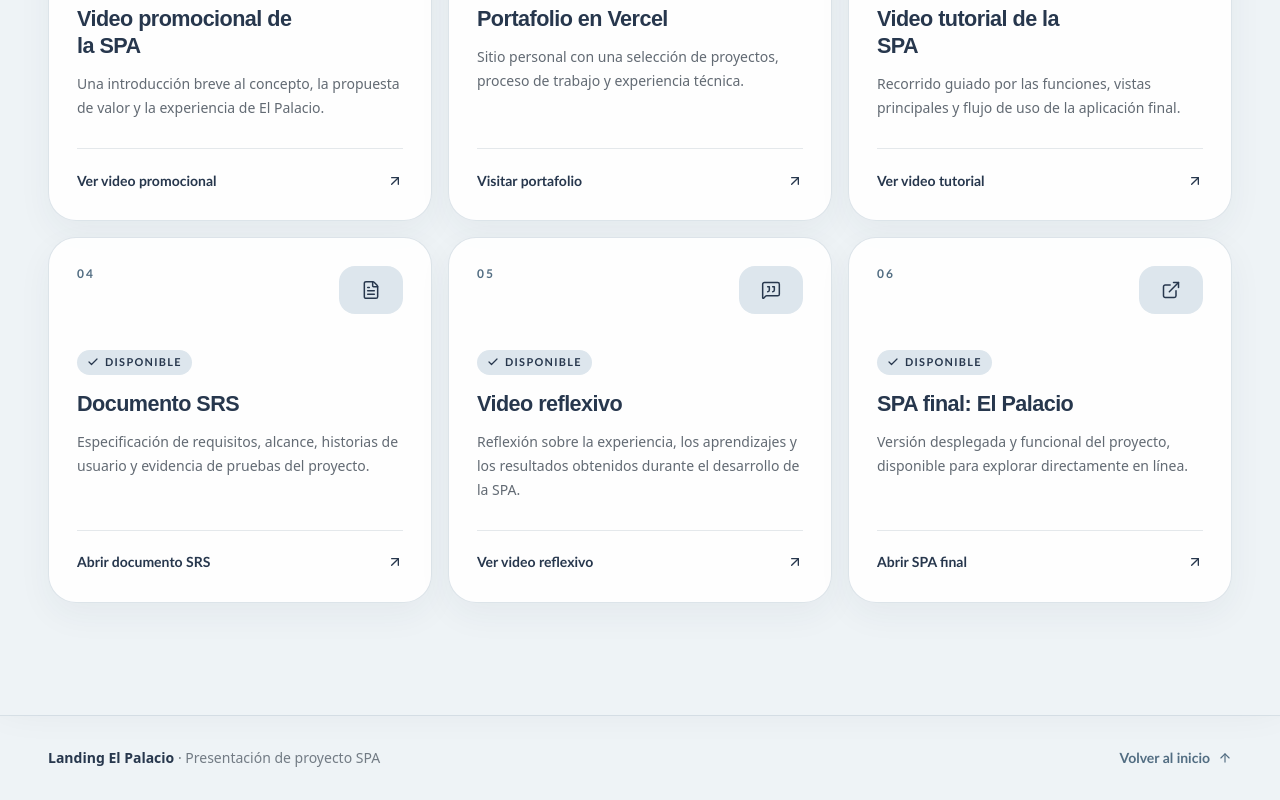
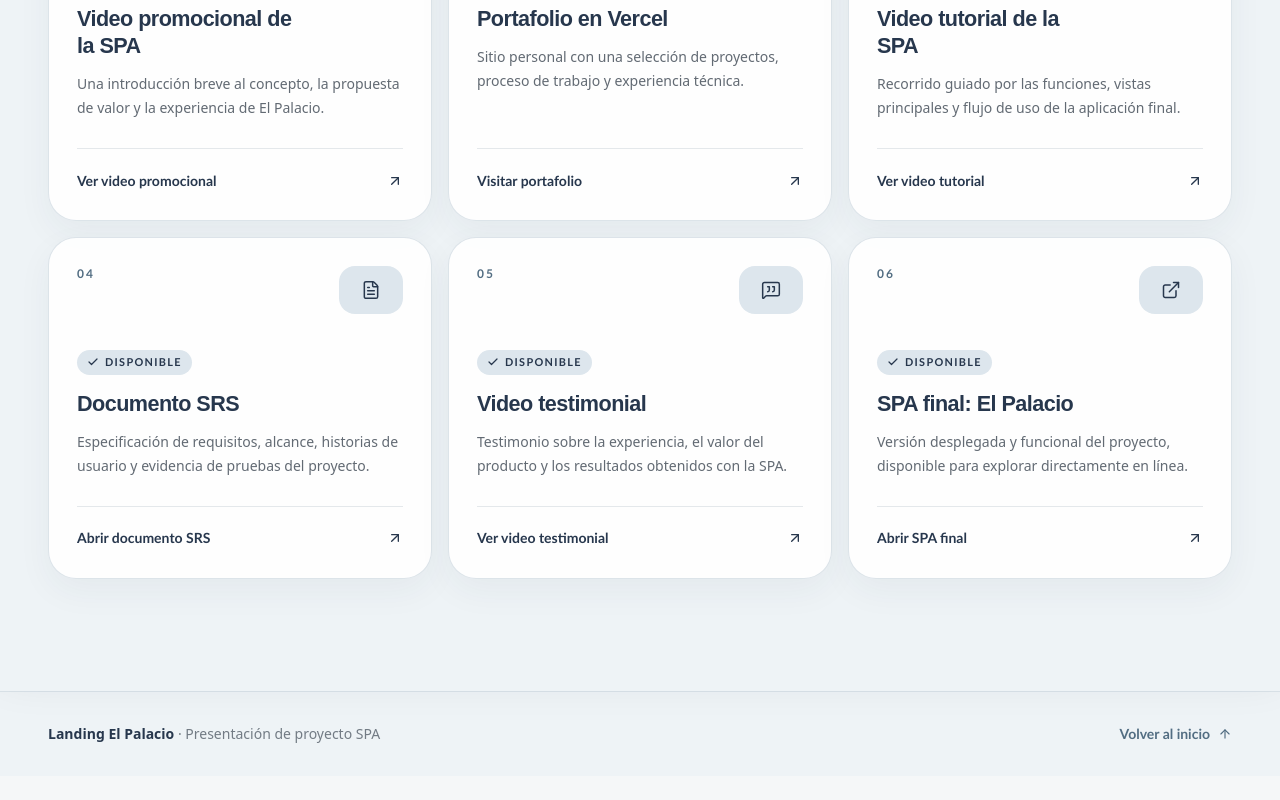
Before and after one commit to AAndrey18/Landing-spa, a Next.js app: page / in a window 1280 px wide. Shown: the part 877-1677 px from the top of the page. After the commit the page ends 1653 px from the top, so only its background shows below. Built offline with nearby package versions, Linux system fonts and the light colour scheme.

Commit message:
fix: conservar apartado de video testimonial

```diff
--- a/app/page.tsx
+++ b/app/page.tsx
@@ -59,10 +59,10 @@ const resources: Resource[] = [
   },
   {
     number: "05",
-    title: "Video reflexivo",
+    title: "Video testimonial",
     description:
-      "Reflexión sobre la experiencia, los aprendizajes y los resultados obtenidos durante el desarrollo de la SPA.",
-    action: "Ver video reflexivo",
+      "Testimonio sobre la experiencia, el valor del producto y los resultados obtenidos con la SPA.",
+    action: "Ver video testimonial",
     href: projectLinks.testimonialVideo,
     icon: MessageSquareQuote,
   },
```
Also changed, not shown: 1 other file (tests, documents, lock files or other folders).
